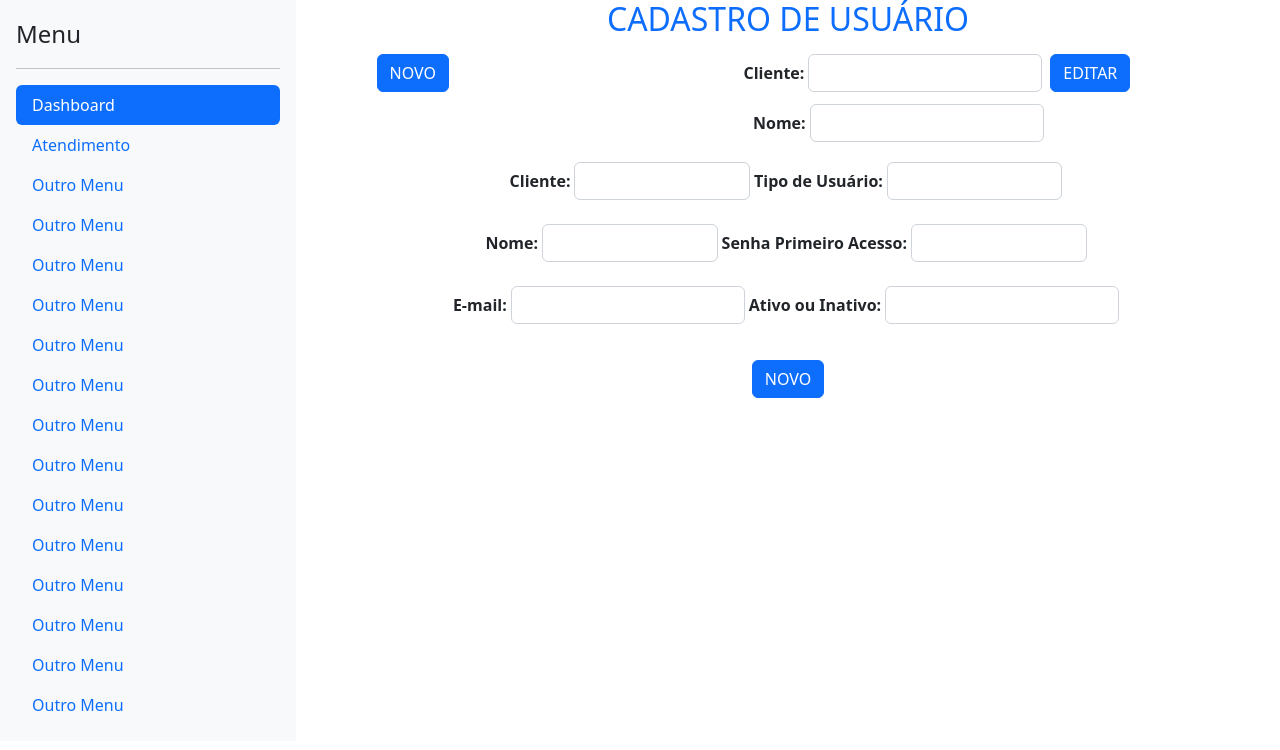
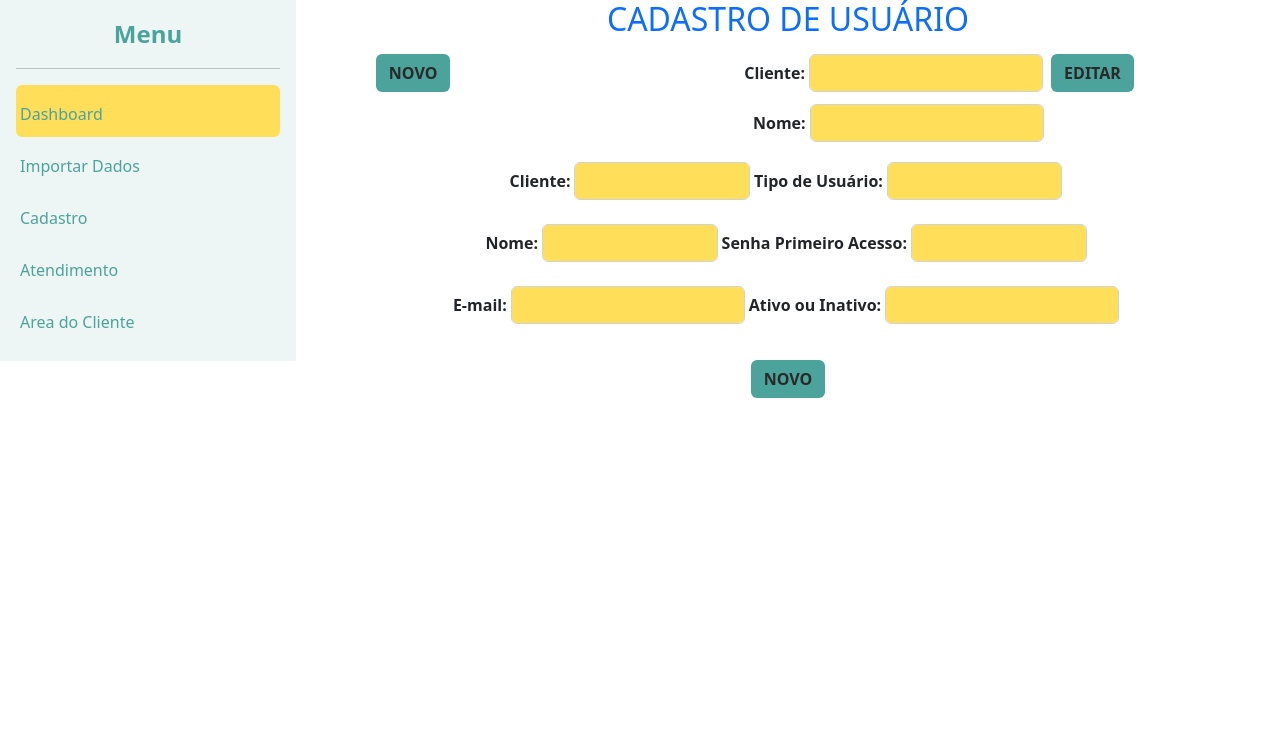
Before and after one commit to Victor5200/mandi-fe, an Angular app: page /cadastro in a window 1280 px wide. Shown: the top 750 px of the page. Built offline with nearby package versions, Linux system fonts and the light colour scheme.

Commit message:
feat: estilização e menu

```diff
--- a/src/app/app.component.html
+++ b/src/app/app.component.html
@@ -1,109 +1,90 @@
 
 <div class="col-sm-12 row h-100 h-100">
   <div class="col-sm-3">
-    <div class="d-flex flex-column flex-shrink-0 p-3 bg-light w-100">
+    <div class="d-flex flex-column flex-shrink-0 p-3 bg-maindi w-100">
       <div class="text-center" >
-        <a href="/" class="d-flex align-items-center mb-3 mb-md-0 me-md-auto link-dark text-decoration-none">
-          <span class="fs-4">Menu</span>
+        <a href="/" class="menu-color text-decoration-none">
+          <span class="fs-4 fw-bolder">Menu</span>
         </a>
       </div>
 
       <hr>
       <ul class="nav nav-pills flex-column mb-auto">
         <li class="nav-item">
-          <a href="#" class="nav-link active" aria-current="page">
-            Dashboard
+          <a href="#submenu2" data-bs-toggle="collapse" class="nav-link px-0 align-middle active">
+            <i class="fs-4 bi-bootstrap"></i> <span class="ms-1 d-none d-sm-inline">Dashboard</span>
           </a>
+          <ul class="collapse nav flex-column ms-5" id="submenu2" data-bs-parent="#menu">
+            <li class="w-100">
+              <a href="#" class="nav-link px-0"> <span class="d-none d-sm-inline">Cliente</span></a>
             </li>
             <li>
-          <a href="#" class="nav-link link-dark text-primary">
-            Atendimento
-          </a>
+              <a href="#" class="nav-link px-0"> <span class="d-none d-sm-inline">Atividade</span></a>
             </li>
 
             <li>
-          <a href="#" class="nav-link link-dark text-primary">
-            Outro Menu
-          </a>
+              <a href="#" class="nav-link px-0"> <span class="d-none d-sm-inline">Paulta e Releases</span></a>
+            </li>
+          </ul>
         </li>
 
+        <li class="nav-item">
+          <a href="#importarDados" data-bs-toggle="collapse" class="nav-link px-0 align-middle ">
+            <i class="fs-4 bi-bootstrap"></i> <span class="ms-1 d-none d-sm-inline">Importar Dados</span>
+          </a>
+          <ul class="collapse nav flex-column ms-5" id="importarDados" data-bs-parent="#menu">
+            <li class="w-100">
+              <a href="#" class="nav-link px-0"> <span class="d-none d-sm-inline">Analisar Dados</span></a>
+            </li>
             <li>
-          <a href="#" class="nav-link link-dark text-primary">
-            Outro Menu
-          </a>
+              <a href="#" class="nav-link px-0"> <span class="d-none d-sm-inline">Análise Veículos</span></a>
+            </li>
+            <li>
+              <a href="#" class="nav-link px-0"> <span class="d-none d-sm-inline">Cadastro</span></a>
+            </li>
+          </ul>
         </li>
 
+        <li class="nav-item">
+          <a href="#cadastro" data-bs-toggle="collapse" class="nav-link px-0 align-middle">
+            <i class="fs-4 bi-bootstrap"></i> <span class="ms-1 d-none d-sm-inline">Cadastro</span>
+          </a>
+          <ul class="collapse nav flex-column ms-5" id="cadastro" data-bs-parent="#menu">
+            <li class="w-100">
+              <a href="#" class="nav-link px-0"> <span class="d-none d-sm-inline">Cadastro de Atividade</span></a>
+            </li>
             <li>
-          <a href="#" class="nav-link link-dark text-primary">
-            Outro Menu
-          </a>
+              <a href="#" class="nav-link px-0"> <span class="d-none d-sm-inline">Acompanhar Atividade</span></a>
+            </li>
+          </ul>
         </li>
 
+        <li class="nav-item">
+          <a href="#atendimento" data-bs-toggle="collapse" class="nav-link px-0 align-middle">
+            <i class="fs-4 bi-bootstrap"></i> <span class="ms-1 d-none d-sm-inline">Atendimento</span>
+          </a>
+          <ul class="collapse nav flex-column ms-5" id="atendimento" data-bs-parent="#menu">
+            <li class="w-100">
+              <a href="#" class="nav-link px-0"> <span class="d-none d-sm-inline">Cadastro de Atividade</span></a>
+            </li>
             <li>
-          <a href="#" class="nav-link link-dark text-primary">
-            Outro Menu
-          </a>
+              <a href="#" class="nav-link px-0"> <span class="d-none d-sm-inline">Acompanhar Atividade</span></a>
+            </li>
+          </ul>
         </li>
 
+        <li class="nav-item">
+          <a href="#cliente" data-bs-toggle="collapse" class="nav-link px-0 align-middle">
+            <i class="fs-4 bi-bootstrap"></i> <span class="ms-1 d-none d-sm-inline">Area do Cliente</span>
+          </a>
+          <ul class="collapse nav flex-column ms-5" id="cliente" data-bs-parent="#menu">
+            <li class="w-100">
+              <a href="#" class="nav-link px-0"> <span class="d-none d-sm-inline">Cadastro de Atividade</span></a>
+            </li>
             <li>
-          <a href="#" class="nav-link link-dark text-primary">
-            Outro Menu
-          </a>
+              <a href="#" class="nav-link px-0"> <span class="d-none d-sm-inline">Acompanhar Atividade</span></a>
             </li>
-
-        <li>
-          <a href="#" class="nav-link link-dark text-primary">
-            Outro Menu
-          </a>
-        </li>
-
-        <li>
-          <a href="#" class="nav-link link-dark text-primary">
-            Outro Menu
-          </a>
-        </li>
-
-        <li>
-          <a href="#" class="nav-link link-dark text-primary">
-            Outro Menu
-          </a>
-        </li>
-
-        <li>
-          <a href="#" class="nav-link link-dark text-primary">
-            Outro Menu
-          </a>
-        </li>
-
-        <li>
-          <a href="#" class="nav-link link-dark text-primary">
-            Outro Menu
-          </a>
-        </li>
-
-
-        <li>
-          <a href="#" class="nav-link link-dark text-primary">
-            Outro Menu
-          </a>
-        </li>
-
-        <li>
-          <a href="#" class="nav-link link-dark text-primary">
-            Outro Menu
-          </a>
-        </li>
-
-        <li>
-          <a href="#" class="nav-link link-dark text-primary">
-            Outro Menu
-          </a>
-        </li>
-
-        <li>
-          <a href="#" class="nav-link link-dark text-primary">
-            Outro Menu
-          </a>
+          </ul>
         </li>
       </ul>
     </div>
--- a/src/app/cadastro/usuario/usuario.component.html
+++ b/src/app/cadastro/usuario/usuario.component.html
@@ -3,13 +3,13 @@
 
   <div class="d-flex flex-row flex-wrap justify-content-evenly ">
     <div class="d-grid gap-2 d-md-block m-2 ">
-      <button class="btn btn-primary" type="button">NOVO</button>
+      <button class="btn btn-maindi" type="button">NOVO</button>
     </div>
 
     <div class="d-flex flex-row w-50 col-md-3 offset-md-3 align-items-center mb-1">
       <label class="fw-bolder m-1  ">Cliente:</label>
       <input type="text" class="form-control w-50"/>
-      <button class="btn btn-primary m-2" type="button">EDITAR</button>
+      <button class="btn btn-maindi m-2" type="button">EDITAR</button>
     </div>
 
     <div class="d-flex flex-row w-50 col-md-3 offset-md-5 align-items-center mb-3">
@@ -39,7 +39,7 @@
     </div>
 
     <div class="mt-3 d-flex justify-content-center">
-        <button class="btn btn-primary ">NOVO</button>
+        <button class="btn btn-maindi ">NOVO</button>
     </div>
 
   </div>
--- a/src/app/cadastro/veiculo/veiculo.component.html
+++ b/src/app/cadastro/veiculo/veiculo.component.html
@@ -3,7 +3,7 @@
 
   <div class="d-flex flex-row flex-wrap justify-content-evenly ">
     <div class="d-grid gap-2 d-md-block m-2 ">
-      <button class="btn btn-primary" type="button">NOVO</button>
+      <button class="btn btn-maindi" type="button">NOVO</button>
     </div>
 
     <div class="d-flex flex-row w-50 col-md-3 offset-md-3 align-items-center mb-1">
@@ -13,7 +13,7 @@
         <option value="car2">Todos</option>
         <option value="car3">Todos</option>
       </select>
-      <button class="btn btn-primary m-2" type="button">EDITAR</button>
+      <button class="btn btn-maindi m-2" type="button">EDITAR</button>
     </div>
 
     <div class="justify-content-start">
@@ -56,7 +56,7 @@
       </div>
 
       <div class="mt-3 d-flex justify-content-center">
-        <button class="btn btn-primary w-50 ">SALVAR</button>
+        <button class="btn btn-maindi w-50 ">SALVAR</button>
       </div>
     </div>
   </div>
--- a/src/styles.scss
+++ b/src/styles.scss
@@ -1 +1,27 @@
 /* You can add global styles to this file, and also import other style files */
+
+.form-control {
+  background-color: #ffde59 !important;
+}
+
+.bg-maindi {
+  background-color: rgba(76, 163, 156, 0.1);
+}
+
+.nav-link {
+  color: #4ca39c !important;
+}
+
+.nav-pills .nav-link.active, .nav-pills .show > .nav-link {
+  background-color: #ffde59 !important;
+}
+
+.menu-color {
+  color: #4ca39c !important;
+}
+
+.btn-maindi {
+  background-color: #4ca39c !important;
+  color: #292929 !important;
+  font-weight: bold !important;
+}
```
Lines whose indentation alone changed are shown as unchanged.
